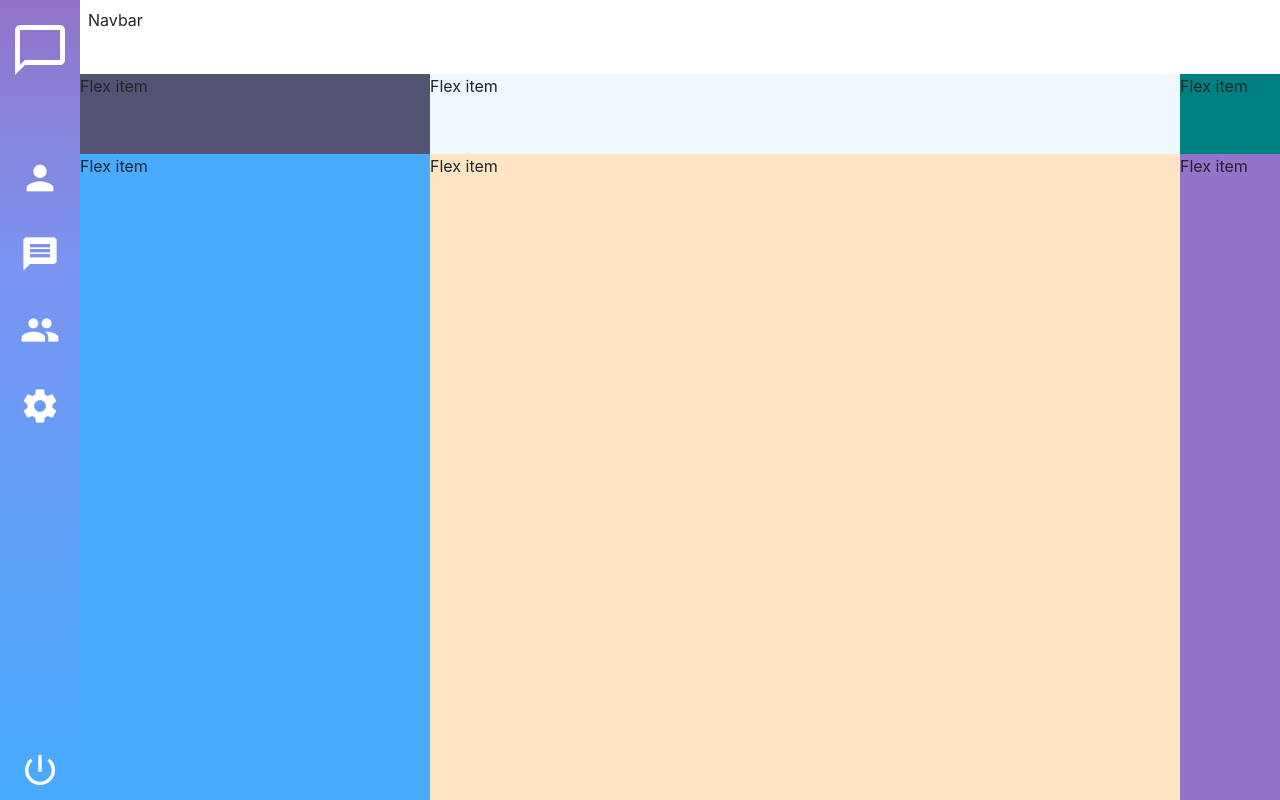
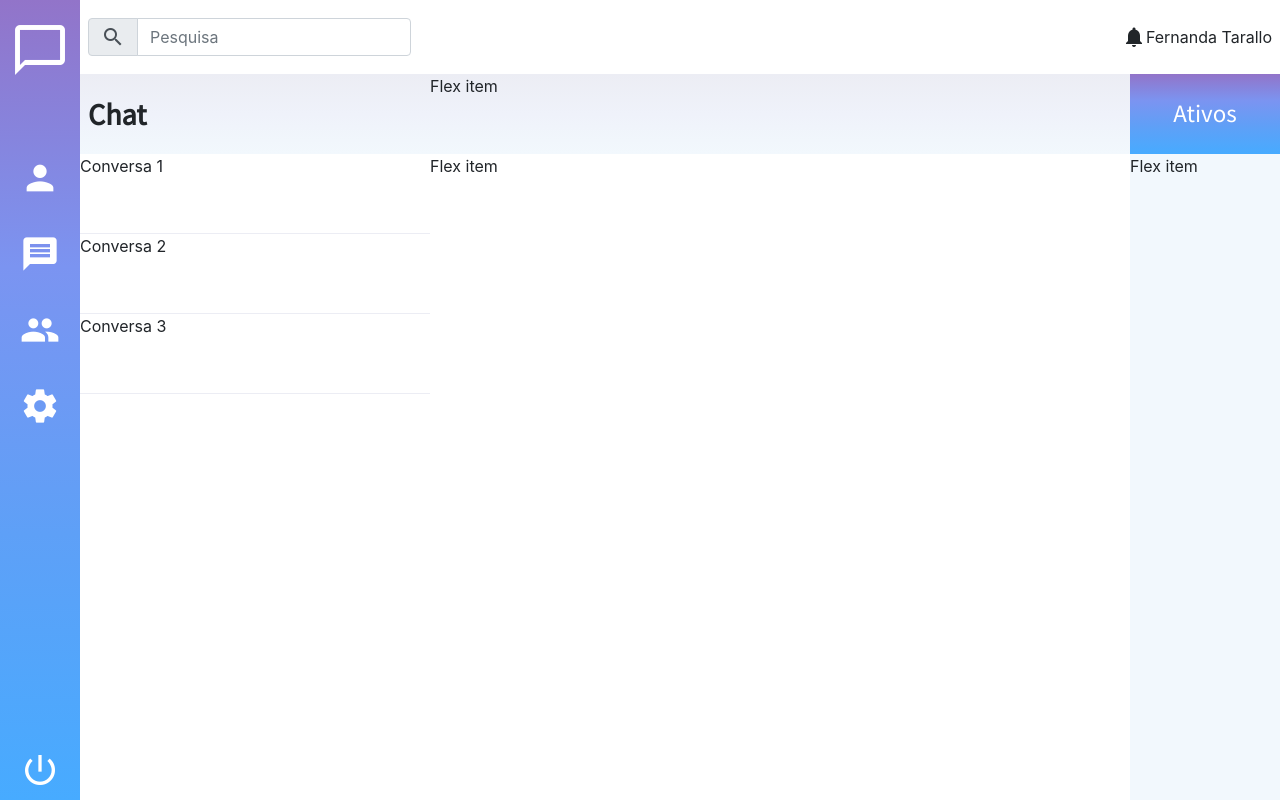
Before and after one commit to FernandaTarallo/chat-frontend, a React (Create React App) app: page / in a window 1280 px wide. Built offline with nearby package versions, Linux system fonts and the light colour scheme.

Commit message:
cores ok

```diff
--- a/public/index.html
+++ b/public/index.html
@@ -3,6 +3,7 @@
   <head>
     <meta charset="utf-8" />
     <link rel="shortcut icon" href="%PUBLIC_URL%/favicon.ico" />
+    <link href="https://fonts.googleapis.com/css?family=Source+Sans+Pro&display=swap" rel="stylesheet">
     <link href="https://fonts.googleapis.com/css?family=Raleway&display=swap" rel="stylesheet">
     <link href="https://fonts.googleapis.com/icon?family=Material+Icons" rel="stylesheet">
     <link rel="stylesheet" href="https://stackpath.bootstrapcdn.com/bootstrap/4.3.1/css/bootstrap.min.css" integrity="sha384-ggOyR0iXCbMQv3Xipma34MD+dH/1fQ784/j6cY/iJTQUOhcWr7x9JvoRxT2MZw1T" crossorigin="anonymous">
--- a/src/App.css
+++ b/src/App.css
@@ -83,24 +83,34 @@
 }
 .all-chat{
   width:350px;
-  background-color: #47abff;
+  background-color: #fff;
 }
 .all-chat-head{
   height:80px;
-  background-color: #525472;
+  background-image:linear-gradient(to top,#F2F8FD,#EFF2FA,#ECEDF4);
+  font-size: 30px;
+  font-family: 'Source Sans Pro', sans-serif;
+  font-weight: bold;
 }
 .chat{
-  background-color: bisque;
+  background-color: #fff;
 }
 .chat-head{
   height:80px;
-  background-color: aliceblue;
+  background-image:linear-gradient(to top,#F2F8FD,#EFF2FA,#ECEDF4);
 }
 .active-chat{
-  width:100px;
-  background-color: #9274c9;
+  width:150px;
+  background-color: #F2F8FD;
 }
 .active-head{
   height:80px;
-  background-color: teal;
+  background-image:linear-gradient(to top,#47abff,#5ea0f7,#7b94f1, #9274c9);
+  color:#fff;
+  font-family: 'Source Sans Pro', sans-serif;
+  font-size: 25px;
 }
+.user-chat{
+  height:80px;
+  border-bottom: 1px solid #ECEDF4;
+}
--- a/src/components/layout/Layout.jsx
+++ b/src/components/layout/Layout.jsx
@@ -38,21 +38,44 @@ export default class Layout extends React.Component {
                         <i className="material-icons text-white chat-icons">power_settings_new</i>
                     </div>
                 </div>
-                <div class="w-100 d-flex flex-column">
-                    <div className="nav-box d-flex p-2 bd-highlight">
-                        Navbar
+                <div class="w-100 d-flex flex-column ">
+                    <div className="nav-box d-flex p-2 align-items-center justify-content-between">
+                        <form>
+                            <div className="input-group">
+                                <div className="input-group-prepend">
+                                    <span className="input-group-text bg-black">
+                                        <i className="material-icons">search</i>
+                                    </span>
+                                </div>
+                                <input type="text" className="form-control" id="search" placeholder="Pesquisa"/>
+                            </div>
+                        </form>
+
+
+                        <div className="d-flex align-items-center">
+                            <i className="material-icons">notifications</i>
+                            <span>Fernanda Tarallo</span>
+                        </div>
                     </div>
+
                     <div className="content d-flex bd-highlight">
                         <div className="all-chat d-flex flex-column">
-                            <div class="all-chat-head bd-highlight">Flex item</div>
-                            <div class="flex-grow-1 bd-highlight">Flex item</div>
+                            <div class="all-chat-head p-2 d-flex align-items-center">Chat</div>
+                            <div class="d-flex flex-row flex-grow-1 bd-highlight">
+                                <div className="d-flex flex-column flex-grow-1">
+                                    <div className="user-chat">Conversa 1</div>
+                                    <div className="user-chat">Conversa 2</div>
+                                    <div className="user-chat">Conversa 3</div>
+                                </div>
+                            </div>
                         </div>
+
                         <div className="chat d-flex flex-grow-1 flex-column">
                             <div class="chat-head bd-highlight">Flex item</div>
                             <div class="flex-grow-1 bd-highlight">Flex item</div>
                         </div>
                         <div className="active-chat d-flex flex-column">
-                            <div class="active-head bd-highlight">Flex item</div>
+                            <div class="active-head d-flex align-items-center justify-content-center">Ativos</div>
                             <div class="flex-grow-1 bd-highlight">Flex item</div>
                         </div>
                     </div>
```
Also changed, not shown: 1 other file (tests, documents, lock files or other folders).
